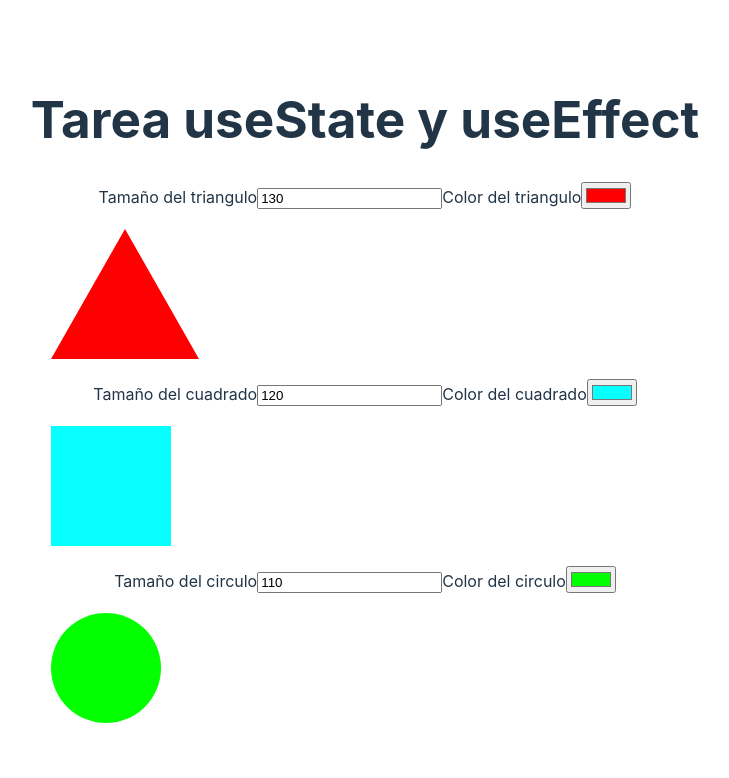
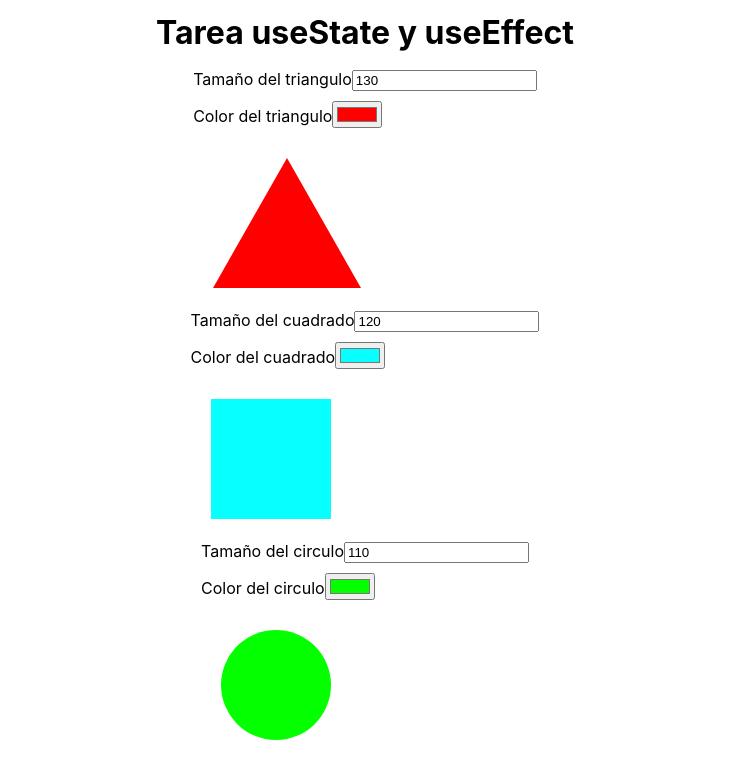
Before and after one commit to BoccoSantiago/ra-m2-usestate-useeffect, a React (Vite) app: page / in a window 1280 px wide. Shown: the top 778 px of the page, without its empty margins (275-1004 px from the left). Built offline with nearby package versions, Linux system fonts and the light colour scheme.

Commit message:
updated code

```diff
--- a/src/App.css
+++ /dev/null
@@ -1,41 +0,0 @@
-#root {
-  max-width: 1280px;
-  margin: 0 auto;
-  padding: 2rem;
-  text-align: center;
-}
-
-.logo {
-  height: 6em;
-  padding: 1.5em;
-  will-change: filter;
-}
-.logo:hover {
-  filter: drop-shadow(0 0 2em #646cffaa);
-}
-.logo.react:hover {
-  filter: drop-shadow(0 0 2em #61dafbaa);
-}
-
-@keyframes logo-spin {
-  from {
-    transform: rotate(0deg);
-  }
-  to {
-    transform: rotate(360deg);
-  }
-}
-
-@media (prefers-reduced-motion: no-preference) {
-  a:nth-of-type(2) .logo {
-    animation: logo-spin infinite 20s linear;
-  }
-}
-
-.card {
-  padding: 2em;
-}
-
-.read-the-docs {
-  color: #888;
-}
--- a/src/App.tsx
+++ b/src/App.tsx
@@ -1,13 +1,9 @@
 import React from "react";
-import "./App.css";
 import Forms from "./components/Forms";
 
 function App() {
   return (
-    <div
-      className="App"
-      style={{ display: "flex", flexDirection: "column", gap: "10px" }}
-    >
+    <div className="App">
       <Forms />
     </div>
   );
--- a/src/components/Circle.tsx
+++ b/src/components/Circle.tsx
@@ -9,7 +9,14 @@ function Circle({ size, color, handleChange }) {
     borderRadius: "50%",
   };
   return (
-    <div>
+    <div
+      style={{
+        display: "flex",
+        flexDirection: "column",
+        justifyContent: "center",
+        gap: "10px",
+      }}
+    >
       <label>
         Tamaño del circulo
         <input
--- a/src/components/Forms.tsx
+++ b/src/components/Forms.tsx
@@ -46,7 +46,14 @@ function Forms() {
 
   return (
     <div>
-      <h1>Tarea useState y useEffect</h1>
+      <h1 style={{ textAlign: "center" }}>Tarea useState y useEffect</h1>
+      <div
+        style={{
+          display: "flex",
+          flexDirection: "column",
+          alignItems: "center",
+        }}
+      >
         <Triangle
           size={triangleSize}
           color={triangleColor}
@@ -63,6 +70,7 @@ function Forms() {
           handleChange={handleChange}
         />
       </div>
+    </div>
   );
 }
 
--- a/src/components/Square.tsx
+++ b/src/components/Square.tsx
@@ -8,7 +8,14 @@ function Square({ size, color, handleChange }) {
     backgroundColor: color,
   };
   return (
-    <div>
+    <div
+      style={{
+        display: "flex",
+        flexDirection: "column",
+        justifyContent: "center",
+        gap: "10px",
+      }}
+    >
       <label>
         Tamaño del cuadrado
         <input
--- a/src/components/Triangle.tsx
+++ b/src/components/Triangle.tsx
@@ -10,7 +10,14 @@ function Triangle({ size, color, handleChange }) {
   };
 
   return (
-    <div>
+    <div
+      style={{
+        display: "flex",
+        flexDirection: "column",
+        justifyContent: "center",
+        gap: "10px",
+      }}
+    >
       <label>
         Tamaño del triangulo
         <input
--- a/src/index.css
+++ b/src/index.css
@@ -3,68 +3,4 @@
   font-size: 16px;
   line-height: 24px;
   font-weight: 400;
-
-  color-scheme: light dark;
-  color: rgba(255, 255, 255, 0.87);
-  background-color: #242424;
-
-  font-synthesis: none;
-  text-rendering: optimizeLegibility;
-  -webkit-font-smoothing: antialiased;
-  -moz-osx-font-smoothing: grayscale;
-  -webkit-text-size-adjust: 100%;
 }
-
-a {
-  font-weight: 500;
-  color: #646cff;
-  text-decoration: inherit;
-}
-a:hover {
-  color: #535bf2;
-}
-
-body {
-  margin: 0;
-  display: flex;
-  place-items: center;
-  min-width: 320px;
-  min-height: 100vh;
-}
-
-h1 {
-  font-size: 3.2em;
-  line-height: 1.1;
-}
-
-button {
-  border-radius: 8px;
-  border: 1px solid transparent;
-  padding: 0.6em 1.2em;
-  font-size: 1em;
-  font-weight: 500;
-  font-family: inherit;
-  background-color: #1a1a1a;
-  cursor: pointer;
-  transition: border-color 0.25s;
-}
-button:hover {
-  border-color: #646cff;
-}
-button:focus,
-button:focus-visible {
-  outline: 4px auto -webkit-focus-ring-color;
-}
-
-@media (prefers-color-scheme: light) {
-  :root {
-    color: #213547;
-    background-color: #ffffff;
-  }
-  a:hover {
-    color: #747bff;
-  }
-  button {
-    background-color: #f9f9f9;
-  }
-}
```
Also changed, not shown: src/main.jsx (+6 -6 lines). Lines whose indentation alone changed are shown as unchanged.
